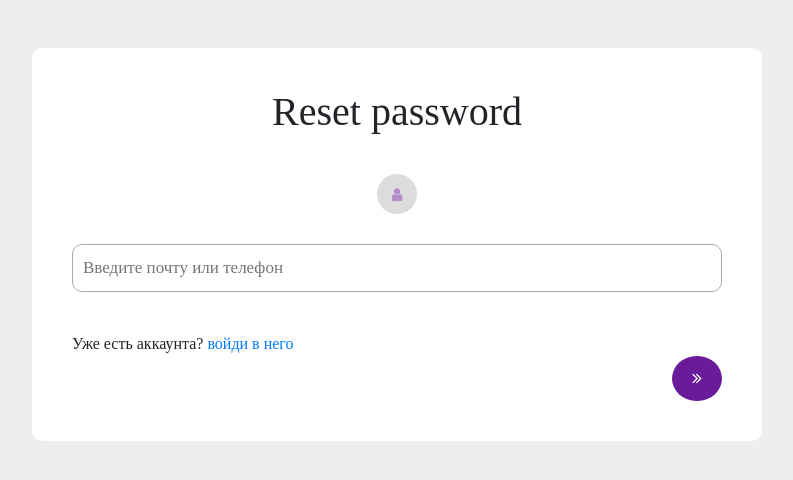
After one commit to DegtyarevEvgeniy/BeFreela, a Django app: page /restorePassword/ in a window 1280 px wide. The commit adds this page. Shown: the top 480 px of the page, without its empty margins (243-1036 px from the left). Run offline with Django 4.2, Linux system fonts and the light colour scheme; some libraries are stand-ins or nearby versions.

Commit message:
weakly update

```diff
--- /dev/null
+++ b/bizopt/BO/templates/forgotPassword.html
@@ -0,0 +1,160 @@
+<!doctype html>
+<html>
+
+<head>
+    <meta charset='utf-8'>
+    <meta name='viewport' content='width=device-width, initial-scale=1'>
+    <title>BizOpt</title>
+    <link href='https://stackpath.bootstrapcdn.com/bootstrap/4.4.1/css/bootstrap.min.css' rel='stylesheet'>
+    <link href='https://cdnjs.cloudflare.com/ajax/libs/font-awesome/4.7.0/css/font-awesome.min.css' rel='stylesheet'>
+    <script type='text/javascript' src='https://cdnjs.cloudflare.com/ajax/libs/jquery/3.2.1/jquery.min.js'></script>
+    <style>
+        body {
+            background: #eee
+        }
+
+        #regForm {
+            background-color: #ffffff;
+            margin: 0px auto;
+            font-family: Raleway;
+            padding: 40px;
+            border-radius: 10px
+        }
+
+        #register {
+            color: #6A1B9A
+        }
+
+        h1 {
+            text-align: center
+        }
+
+        input {
+            padding: 10px;
+            width: 100%;
+            font-size: 17px;
+            font-family: Raleway;
+            border: 1px solid #aaaaaa;
+            border-radius: 10px;
+            -webkit-appearance: none
+        }
+
+        .tab input:focus {
+            border: 1px solid #6a1b9a !important;
+            outline: none
+        }
+
+        input.invalid {
+            border: 1px solid #e03a0666
+        }
+
+        button {
+            background-color: #6A1B9A;
+            color: #ffffff;
+            border: none;
+            border-radius: 50%;
+            padding: 10px 20px;
+            font-size: 17px;
+            font-family: Raleway;
+            cursor: pointer
+        }
+
+        button:hover {
+            opacity: 0.8
+        }
+
+        button:focus {
+            outline: none !important
+        }
+
+        #prevBtn {
+            background-color: #bbbbbb
+        }
+
+        .all-steps {
+            text-align: center;
+            margin-top: 30px;
+            margin-bottom: 30px;
+            width: 100%;
+            display: inline-flex;
+            justify-content: center
+        }
+
+        .step {
+            height: 40px;
+            width: 40px;
+            margin: 0 2px;
+            background-color: #bbbbbb;
+            border: none;
+            border-radius: 50%;
+            display: flex;
+            justify-content: center;
+            align-items: center;
+            font-size: 15px;
+            color: #6a1b9a;
+            opacity: 0.5
+        }
+
+        .step.active {
+            opacity: 1
+        }
+
+        .step.finish {
+            color: #fff;
+            background: #6a1b9a;
+            opacity: 1
+        }
+
+        .all-steps {
+            text-align: center;
+            margin-top: 30px;
+            margin-bottom: 30px
+        }
+
+        .thanks-message {
+            display: none
+        }
+    </style>
+</head>
+
+<body oncontextmenu='return false' class='snippet-body'>
+
+    <div class="container mt-5">
+        <div class="row d-flex justify-content-center align-items-center">
+            <div class="col-md-8">
+                <form method="post" id="regForm" action="{% url 'login' %}">
+                    <h1 id="redistration"> Reset password </h1>
+                    <div class="all-steps" id="all-steps">
+                        <a href="">
+                            <span class="step">
+								<i class="fa fa-user"></i>
+							</span>
+                        </a>
+                    </div>
+
+                    <div class="tab">
+                        <p>
+                            <input type="text" placeholder="Введите почту или телефон">
+                            <br>
+                            <br>
+                        </p>
+                        <h7>Уже есть аккаунта? <a href="/accounts/login/">войди в него</a></h7>
+                    </div>
+
+                    <div style="overflow: auto;" id="nextprevious">
+                        <div style="float: right;">
+                            {% csrf_token %}
+                            <button type="submit" id="nextBtn" value="login">
+								<i class="fa fa-angle-double-right"></i>
+							</button>
+                        </div>
+                    </div>
+                </form>
+            </div>
+        </div>
+    </div>
+</body>
+<script type='text/javascript' src='https://stackpath.bootstrapcdn.com/bootstrap/4.4.1/js/bootstrap.bundle.min.js'>
+</script>
+
+</html>
--- a/bizopt/BO/templates/registration/login.html
+++ b/bizopt/BO/templates/registration/login.html
@@ -160,7 +160,7 @@
 						</div>
 						{% endif %}
 						{% endif %}
-						<p style="font-size: small;">Забыли пароль? <a href="{% url 'password_reset' %}">востановите
+						<p style="font-size: small;">Забыли пароль? <a href="/restorePassword">востановите
 								его</a></p>
 						<h7>Еще нет аккаунта? <a href="/signin">создай его</a></h7>
 					</div>
--- a/bizopt/BO/views.py
+++ b/bizopt/BO/views.py
@@ -322,4 +322,10 @@ def login_page(request):
         'menu': gen_menu()
     }
     return render(request, 'login.html', content)
+
+def forgot_password_page(request):
+    content = {
+        'menu': gen_menu()
+    }
+    return render(request, 'forgotPassword.html', content)
 # Create your views here.
--- a/bizopt/bizopt/urls.py
+++ b/bizopt/bizopt/urls.py
@@ -27,6 +27,7 @@ urlpatterns = [
     path('admin/', admin.site.urls),
     path('logout/', views.logout_view),
     path('login/', views.login_page),
+    path('restorePassword/', views.forgot_password_page),
     path('addTask/', views.addTask_page, name='AddTask'),
     path('accounts/', include('django.contrib.auth.urls')),
     path('', views.index_page),
```
Also changed, not shown: bizopt/BO/templates/signin.html (+52 -16 lines).
